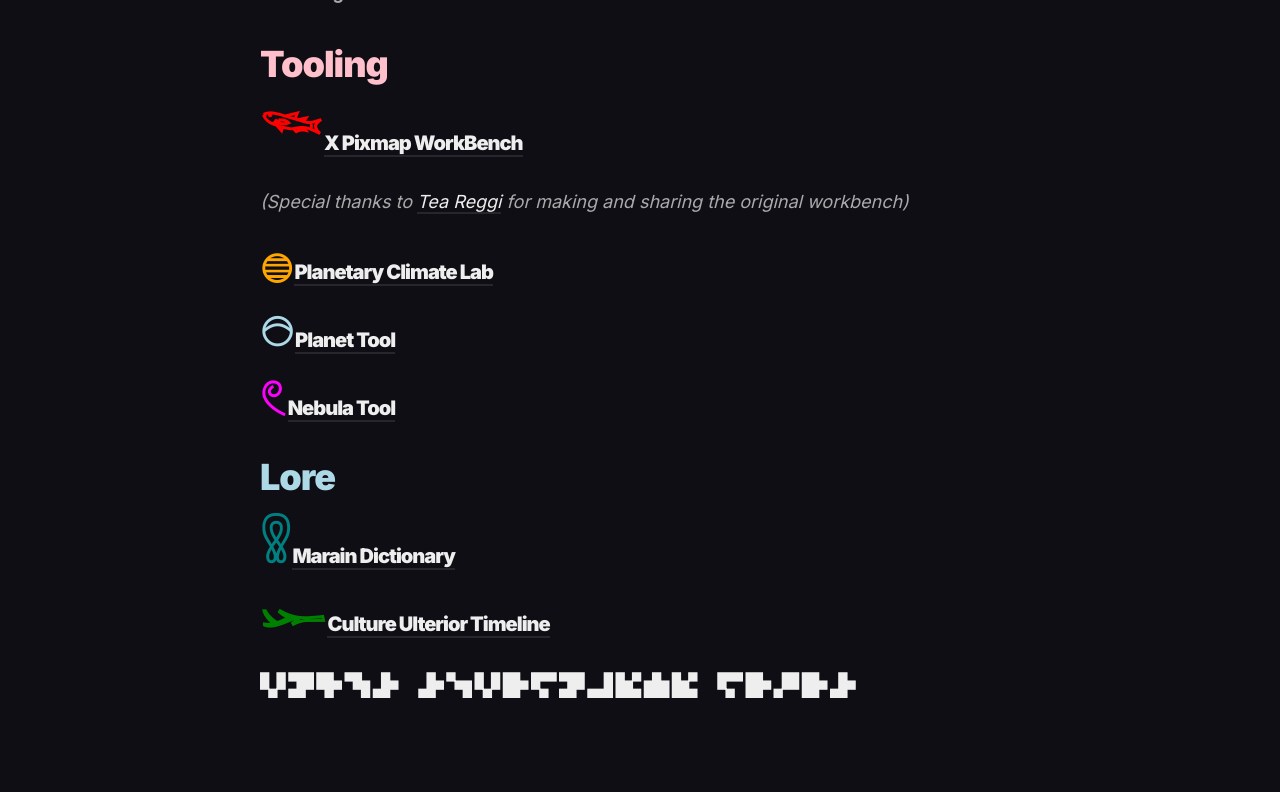
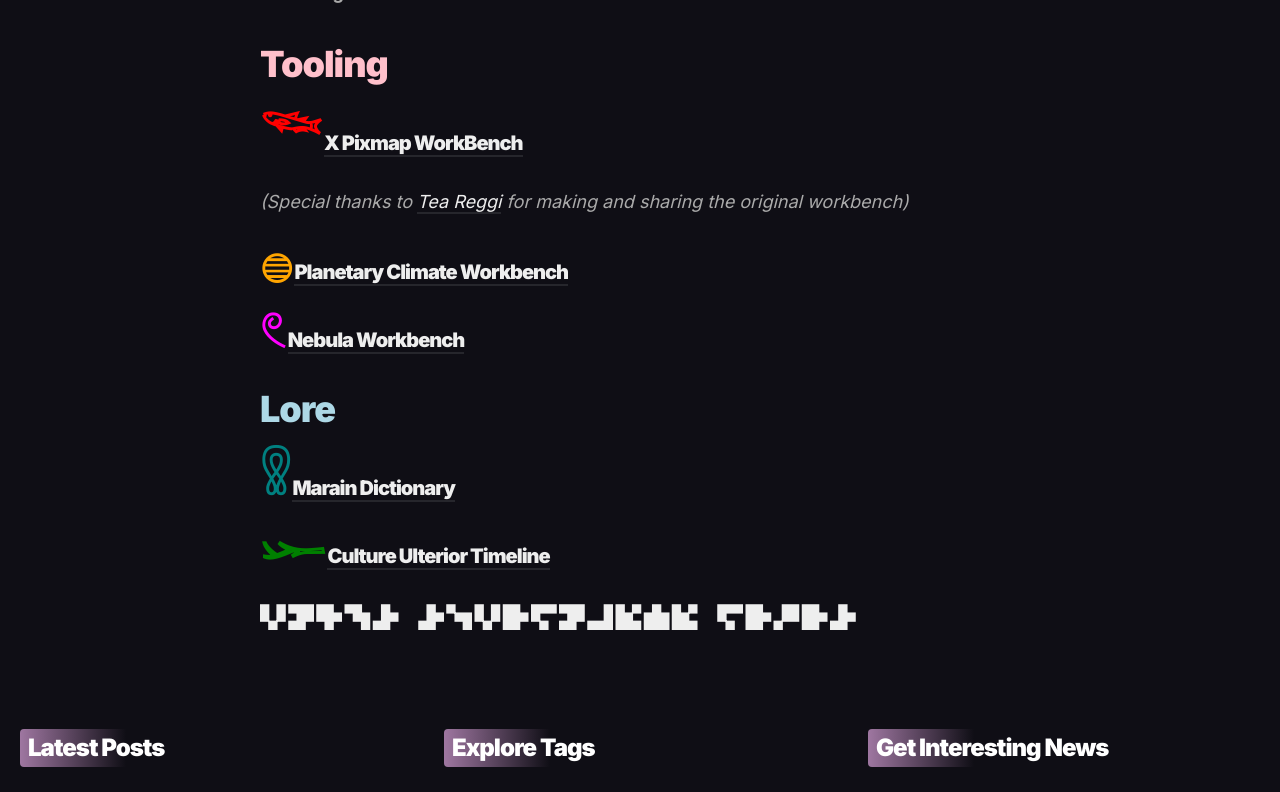
Before and after one commit to KO0I/KO0I.github.io, a Jekyll site: the page built from tools.md, in a window 1280 px wide and 900 px high, scrolled down 877 px, cut to the strip 0-792 px from the top of the window. Built offline with Jekyll 4.4.1, drawn with Linux system fonts in a browser that asks for light colours.

Commit message:
updating tool links to submodules

```diff
--- a/tools.md
+++ b/tools.md
@@ -25,11 +25,9 @@
 #### <font color="red" size=14>𓆝</font> [X Pixmap WorkBench](/tools/serializable-pixel-art)
 *(Special thanks to [Tea Reggi](https://reggi.com) for making and sharing the original workbench)*
 
-####  <font color="orange" size=14>𓐍</font> [Planetary Climate Lab]()
+####  <font color="orange" size=14>𓐍</font> [Planetary Climate Workbench](/tools/rfl-climate-workbench)
 
-#### <font color="lightblue" size=14>𓇸︁</font> [Planet Tool]()
-
-#### <font color="magenta" size=14>𓏲</font> [Nebula Tool]()
+#### <font color="magenta" size=14>𓏲</font> [Nebula Workbench](/tools/rfl-nebula-workbench)
 
 #  <font color="lightblue">Lore</font>
 #### <font color="teal" size=12>𓍰</font> [Marain Dictionary](/marain/)
```
